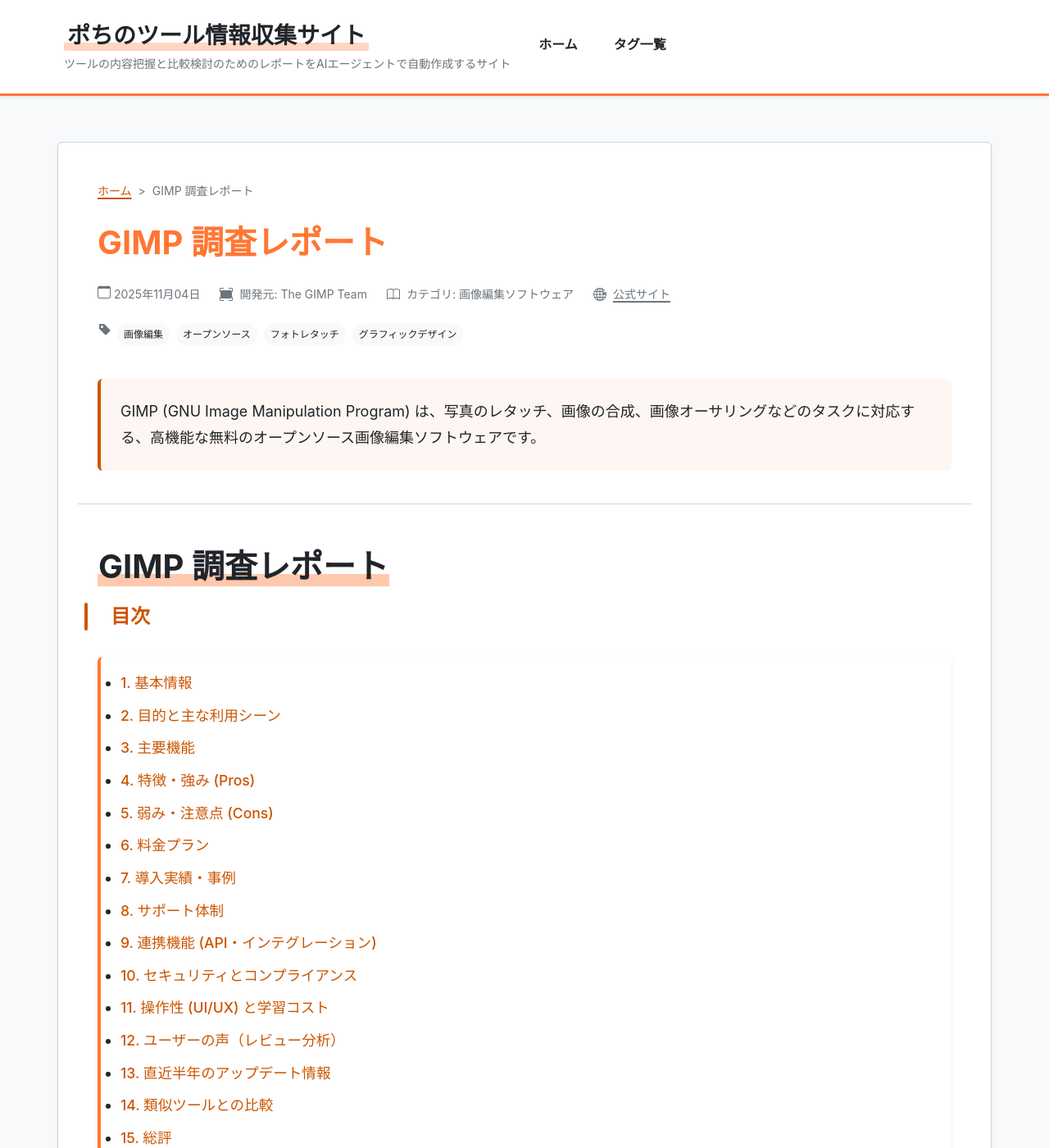
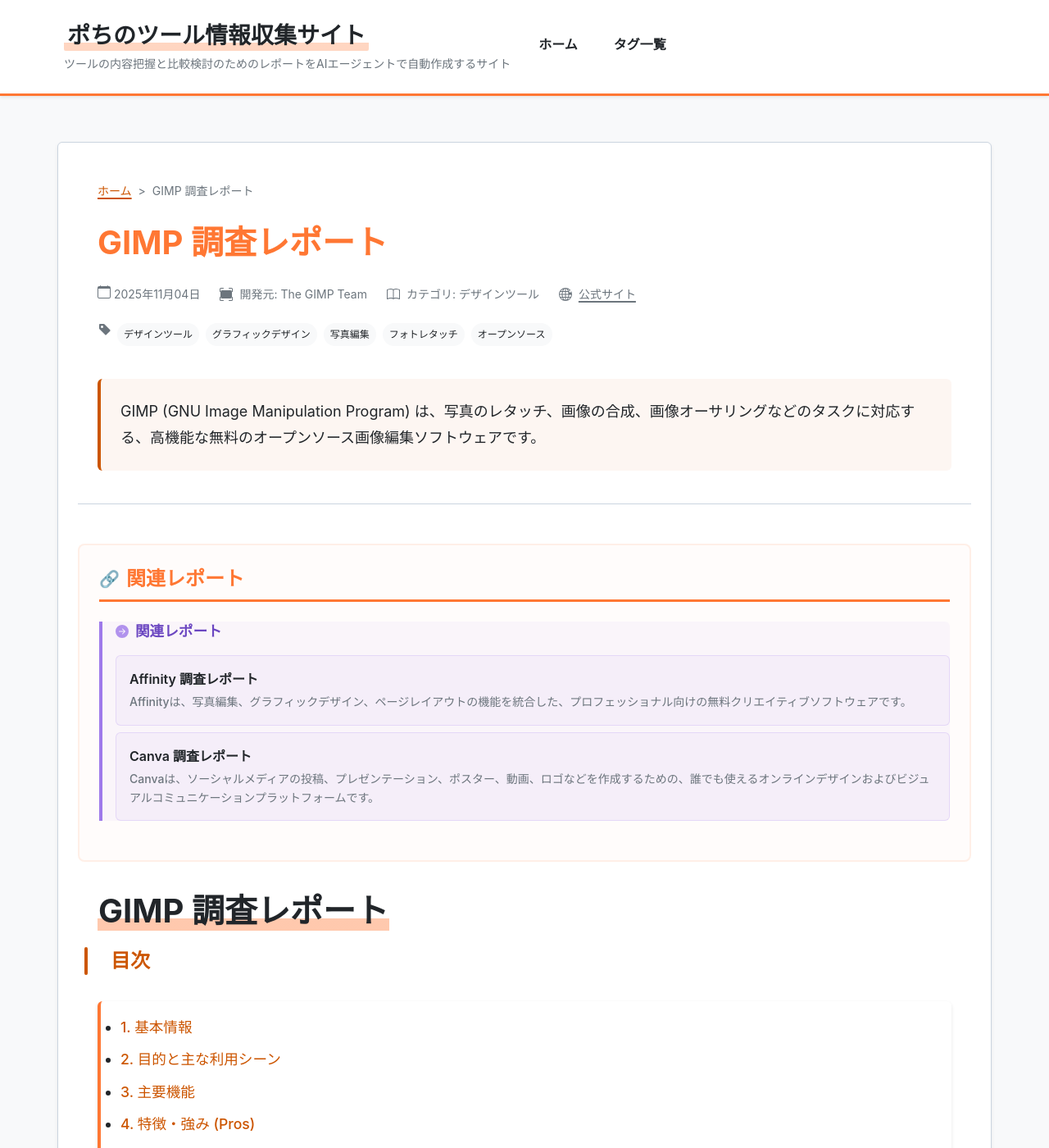
Before and after one commit to aegisfleet/tool-survey-report, a Jekyll site: the page built from _reports/gimp.md, in a window 1280 px wide and 1400 px high. Shown: the whole window at 82% size. Built offline with Jekyll 4.4.1, drawn with Linux system fonts in a browser that asks for light colours; some of the changed text lies outside the part shown.

Commit message:
feat: GIMPを基軸にデザインツールのカテゴリと関連付けを整理 (#159)
`task-organizing-category-tags.md` のガイドラインに従い、GIMP、Affinity、Canvaのレポートファイルのメタデータを整理しました。

- カテゴリを「デザインツール」に統一
- 各ツールのタグを標準化
- CanvaとAffinityの親子関係、および3ツール間の関連付けを`relationships`として追加
- `task-organizing-category-tags.md` に作業ログを記録

Co-authored-by: google-labs-jules[bot] <161369871+google-labs-jules[bot]@users.noreply.github.com>

```diff
--- a/_reports/affinity.md
+++ b/_reports/affinity.md
@@ -7,11 +7,15 @@ official_site: "https://affinity.serif.com/"
 date: "2025-11-04"
 last_updated: "2025-11-04"
 tags:
-  - "デザイン"
+  - "デザインツール"
   - "グラフィックデザイン"
   - "写真編集"
   - "DTP"
   - "無料"
+relationships:
+  parent: "Canva"
+  related_tools:
+    - "GIMP"
 description: "Affinityは、写真編集、グラフィックデザイン、ページレイアウトの機能を統合した、プロフェッショナル向けの無料クリエイティブソフトウェアです。"
 ---
 
--- a/_reports/canva.md
+++ b/_reports/canva.md
@@ -7,9 +7,14 @@ official_site: "https://www.canva.com/"
 date: "2025-10-20"
 last_updated: "2025-10-20"
 tags:
-  - "デザイン"
+  - "デザインツール"
   - "グラフィックデザイン"
   - "オンラインツール"
+relationships:
+  children:
+    - "Affinity"
+  related_tools:
+    - "GIMP"
 description: "Canvaは、ソーシャルメディアの投稿、プレゼンテーション、ポスター、動画、ロゴなどを作成するための、誰でも使えるオンラインデザインおよびビジュアルコミュニケーションプラットフォームです。"
 ---
 
@@ -20,7 +25,7 @@ description: "Canvaは、ソーシャルメディアの投稿、プレゼンテ
 * **ツール名**: Canva
 * **開発元**: Canva Pty Ltd.
 * **公式サイト**: [https://www.canva.com/](https://www.canva.com/)
-* **カテゴリ**: グラフィックデザイン
+* **カテゴリ**: デザインツール
 * **概要**: Canvaは、プレゼンテーション、ウェブサイト、その他類似のプロダクト向けのビジュアルコンテンツを作成するためのグラフィックデザインプラットフォームをユーザーに提供する、オーストラリアの多国籍ソフトウェア企業です。2013年にオーストラリアで設立され、個人および企業向けのデザインツールを提供しています。ドラッグアンドドロップのインターフェースを採用し、プロのデザイン経験がないユーザーでも簡単に利用できるように設計されています。フリーミアムモデルで運営されています。
 
 ## **2. 目的と主な利用シーン**
--- a/_reports/gimp.md
+++ b/_reports/gimp.md
@@ -1,16 +1,21 @@
 ---
 title: "GIMP 調査レポート"
 tool_name: "GIMP"
-category: "画像編集ソフトウェア"
+category: "デザインツール"
 developer: "The GIMP Team"
 official_site: "https://www.gimp.org/"
 date: "2025-11-04"
 last_updated: "2025-11-04"
 tags:
-  - "画像編集"
+  - "デザインツール"
+  - "グラフィックデザイン"
+  - "写真編集"
+  - "フォトレタッチ"
   - "オープンソース"
-  - "フォトレタッチ"
-  - "グラフィックデザイン"
+relationships:
+  related_tools:
+    - "Affinity"
+    - "Canva"
 description: "GIMP (GNU Image Manipulation Program) は、写真のレタッチ、画像の合成、画像オーサリングなどのタスクに対応する、高機能な無料のオープンソース画像編集ソフトウェアです。"
 ---
 
```
Also changed, not shown: task-organizing-category-tags.md (+10 -0 lines).
